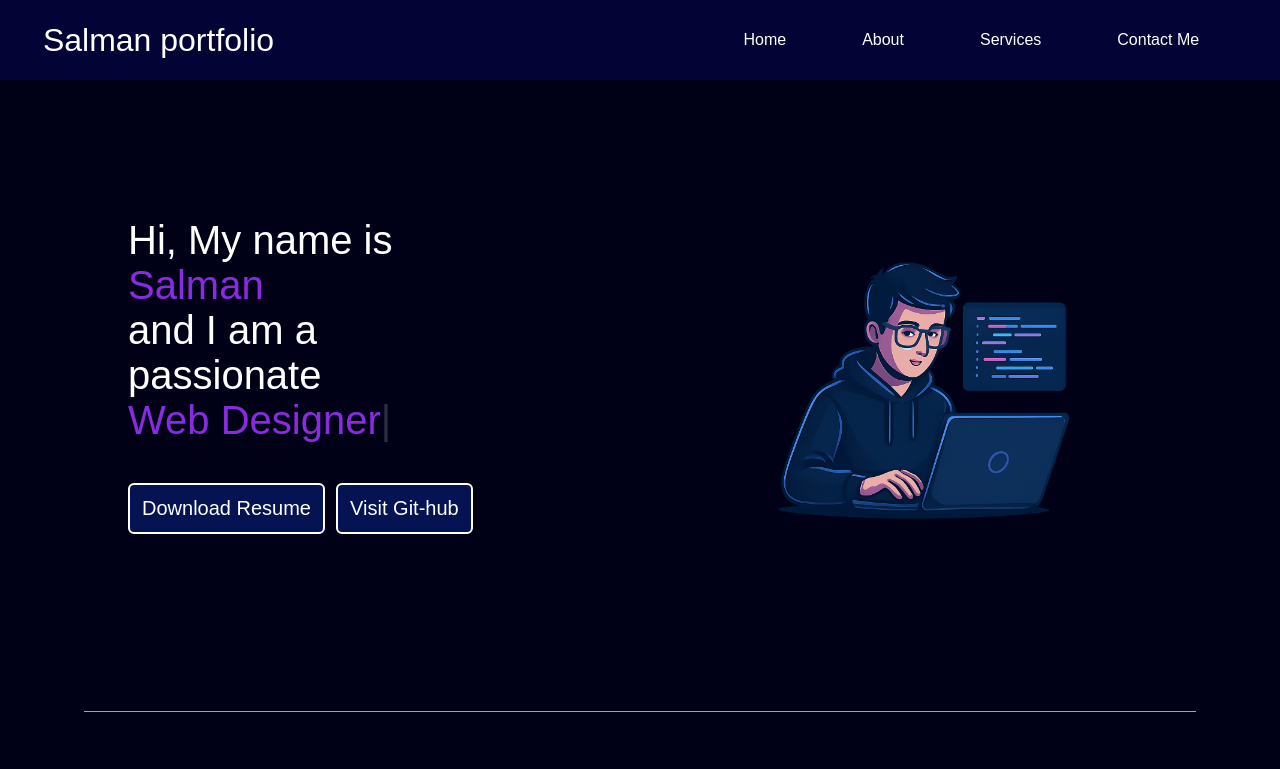
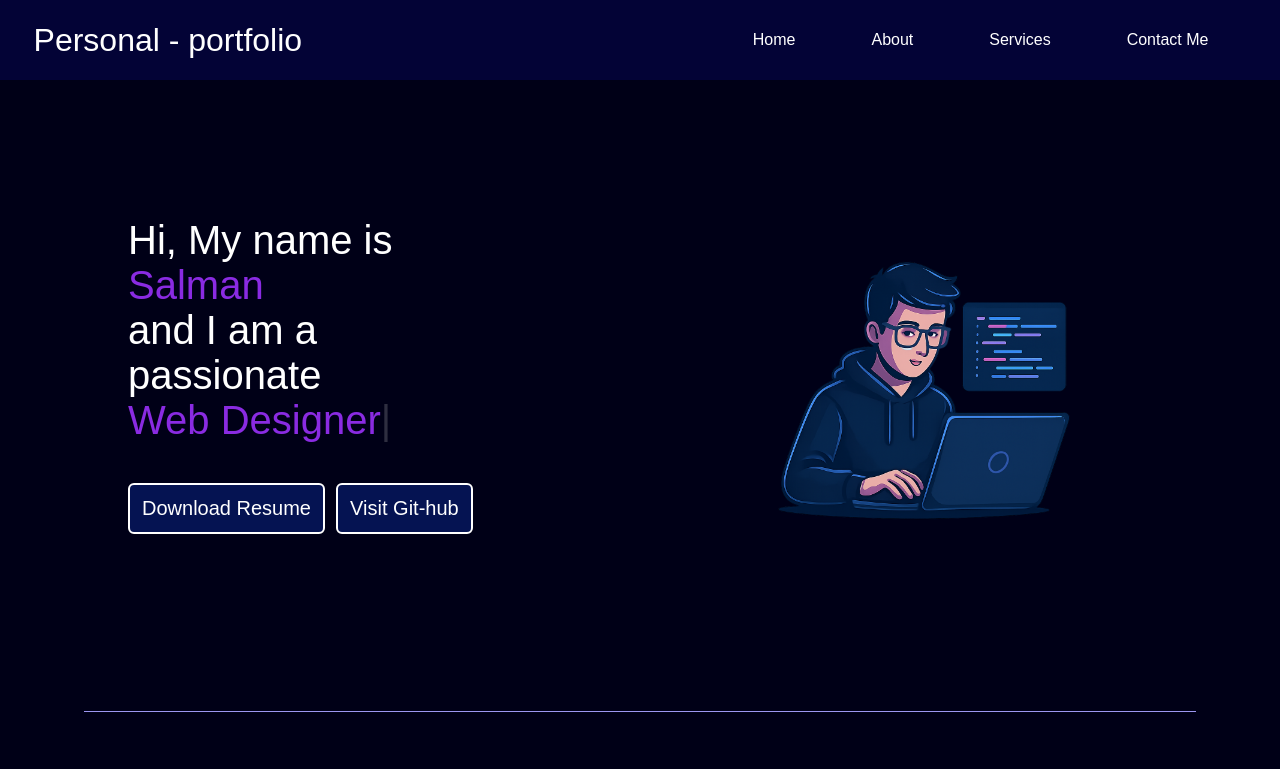
Before and after one commit to Salmankhan223/portfolio-website, a plain HTML site: page index.html in a window 1280 px wide. Shown: the top 769 px of the page. Drawn offline with nearby package versions, Linux system fonts and the light colour scheme; grey boxes are pictures that could not be loaded.

Commit message:
Update index.html

```diff
--- a/index.html
+++ b/index.html
@@ -4,7 +4,7 @@
 <head>
     <meta charset="UTF-8">
     <meta name="viewport" content="width=device-width, initial-scale=1.0">
-    <title>Salman - Developer Portfolio</title>
+    <title>Salman - Personal Portfolio</title>
     <link rel="stylesheet" href="style.css">
 </head>
 <style>
@@ -32,7 +32,7 @@
             <div id="hamburger">
                 <img style="filter: invert(1);" src="hamburger.svg" alt="">
             </div>
-            <div class="left">Salman portfolio</div>
+            <div class="left">Personal - portfolio</div>
             <div class="right">
                 <ul>
                     <div class="close">
@@ -180,4 +180,5 @@
     <script src="script.js"></script>
 </body>
 
+
 </html>
```
